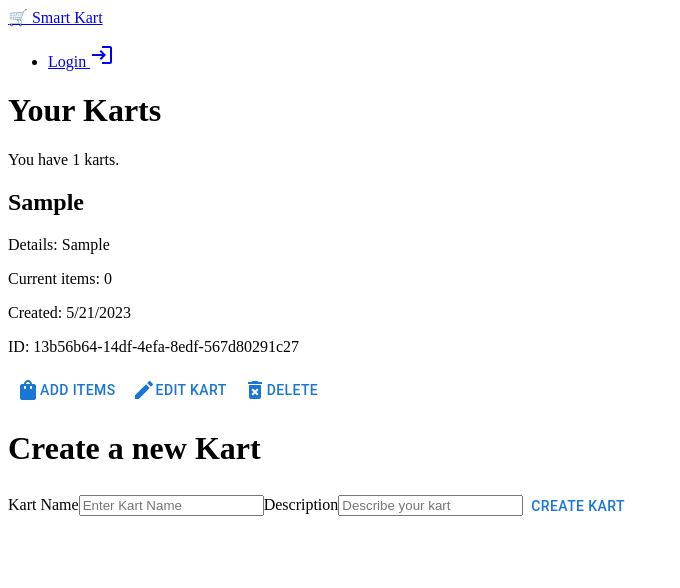
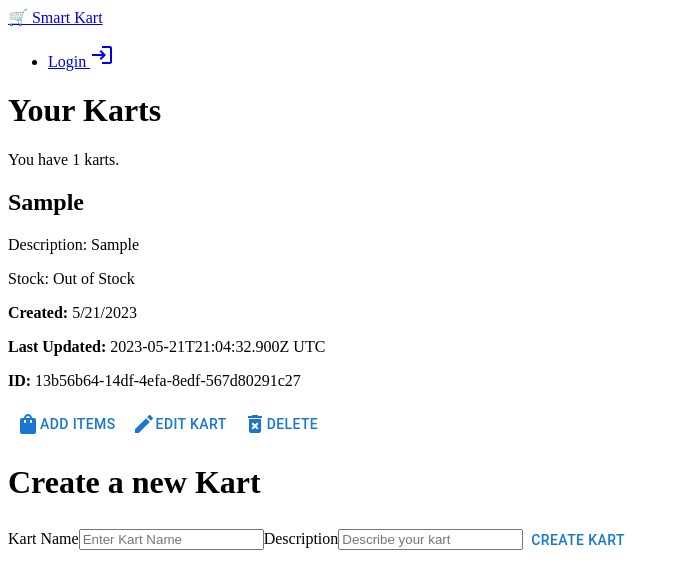
Before and after one commit to OokamiKitsune/atlys, a Next.js app: page / in a window 1280 px wide. Both pictures are taken after typing "Sample", "Sample" into the empty fields and a click on the button "CREATE KART". Shown: the top 588 px of the page, without its empty margins (0-680 px from the left). Built offline with nearby package versions, Linux system fonts and the light colour scheme.

Commit message:
Added css changes

```diff
--- a/src/components/KartLists.tsx
+++ b/src/components/KartLists.tsx
@@ -7,6 +7,7 @@ import { Hash } from 'crypto';
 import { v4 as uuidv4 } from 'uuid';
 import { Button, TextField, Dialog, DialogActions, DialogTitle, DialogContent } from '@mui/material';
 import ItemList from './ItemList';
+
 
 
 
@@ -199,21 +200,23 @@ const KartLists: React.FC = () => {
     <div key={kart.id}>
       <div className="container mx-auto px-4 py-4 border flex items-center justify-between my-4">
         <div className="flex flex-col">
-          <h2 className="text-3xl text-purple-500 overflow-hidden overflow-ellipsis max-w-xs font-medium">
+          <h2 className="text-3xl text-purple-500 max-w-xs font-medium">
             {kart.name}
           </h2>
           <div className="flex flex-col items-start">
-            <p className="text-lg text-gray-600 mb-1 max-w-xs overflow-hidden overflow-ellipsis">
-              Details: {kart.description}
+            <p className="text-lg text-gray-600 mb-5 max-w-xs overflow-hidden overflow-ellipsis">
+              Description: {kart.description}
             </p>
-            <p className="text-lg text-gray-600 mb-1 max-w-xs">
-              Current items: {kart.item_count}
+            <p className="text-lg text-gray-600 mb-5 max-w-xs">
+              Stock: {kart.item_count === 0 ? (<span className="text-red-500 font-bold animate-pulse">Out of Stock</span>) : (<span className="text-green-500">{kart.item_count}</span>)}
             </p>
-            <p className="text-lg text-gray-600 mb-1 max-w-xs">
-              Created: {kart.date.toLocaleDateString()}
+            <p className="text-xs text-gray-600 mb-0 max-w-xs">
+              <b>Created:</b> {kart.date.toLocaleDateString()}
             </p>
-            <p className="text-xs text-gray-500 mb-1 max-w-xs">
-              ID: {kart.id}</p>
+            <p className="text-xs text-gray-600 mb-0 max-w-xs">
+              <b>Last Updated:</b> {kart.updated.toISOString().slice()} UTC</p>
+            <p className="text-xs text-gray-500 mb-0 max-w-xs font-mono">
+              <b>ID:</b> {kart.id}</p>
           </div>
         </div>
         <div className="flex flex-col">
```
